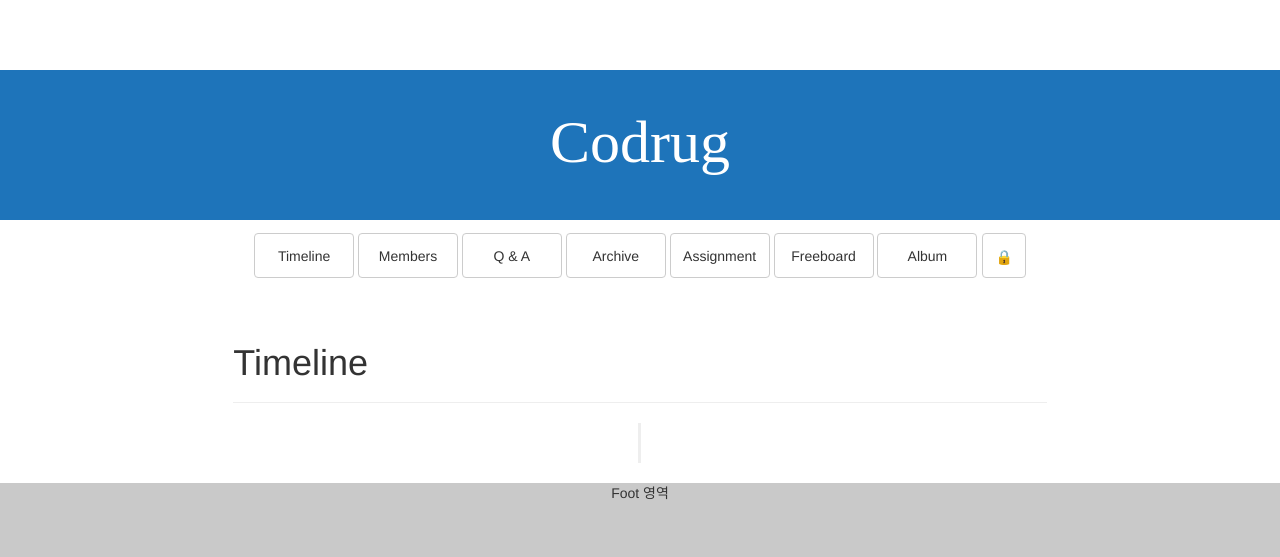
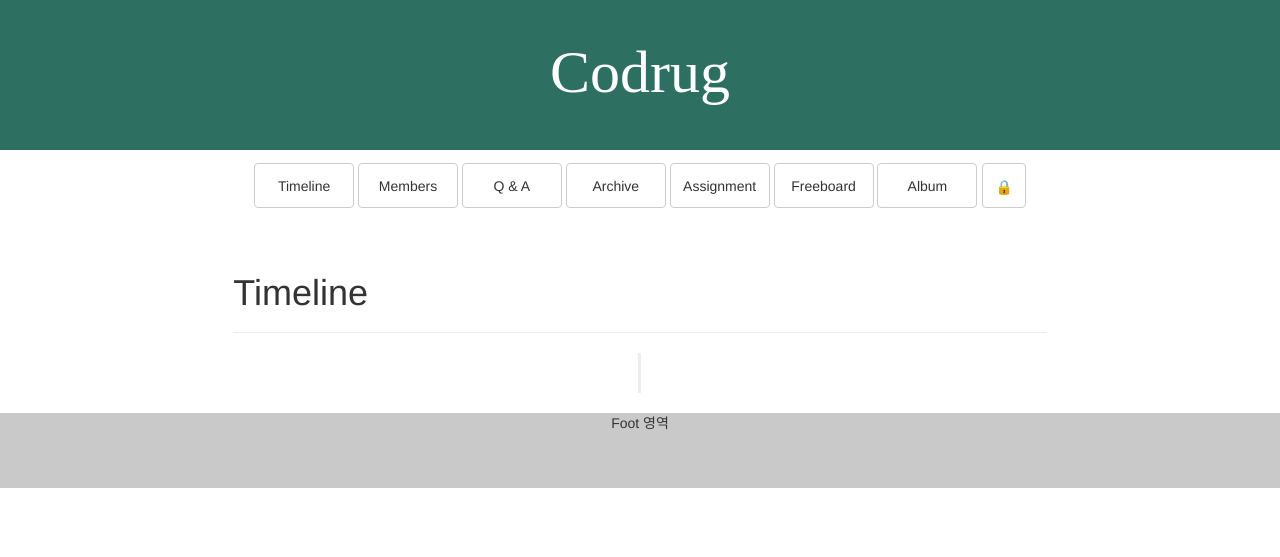
Before and after one commit to madcatlove/CodrugDjango, a Django app: page /timeline/ in a window 1280 px wide. Shown: the top 557 px of the page. Run offline with Django 3.2, Linux system fonts and the light colour scheme; data that the repository does not hold is empty; some libraries are stand-ins or nearby versions; some web fonts are replaced.

```diff
--- a/static/main.css
+++ b/static/main.css
@@ -12,7 +12,8 @@
 }
 /* HEADER 영역 */
 	.sHead {
-		background-color: #1E74BA;
+        margin-top: -70px;
+		background-color: #2d6f61;
 		height: 150px;
 		color: white;
 		font-family: 'Nova Flat';
@@ -54,3 +55,9 @@
         display: inline-block;
         margin:0 auto;
     }
+
+    /* 공통 색깔 */
+
+    #idColor1{
+        background-color:#2d6f61
+    }
--- a/templates/members.html
+++ b/templates/members.html
@@ -122,7 +122,7 @@
                     <div class="caption">
                         <h3>정예원</h3>
                         <p>지리학과</p>
-                        <a href="https://www.facebook.com/profile.php?id=100007231842061&fref=pb_other" class="btn btn-primary">Facebook</a>
+                        <a href="https://www.facebook.com/profile.php?id=100007231842061&fref=pb_other" class="btn btn-primary" id="idColor1">Facebook</a>
                     </div>
                 </div>
             </div>
```
